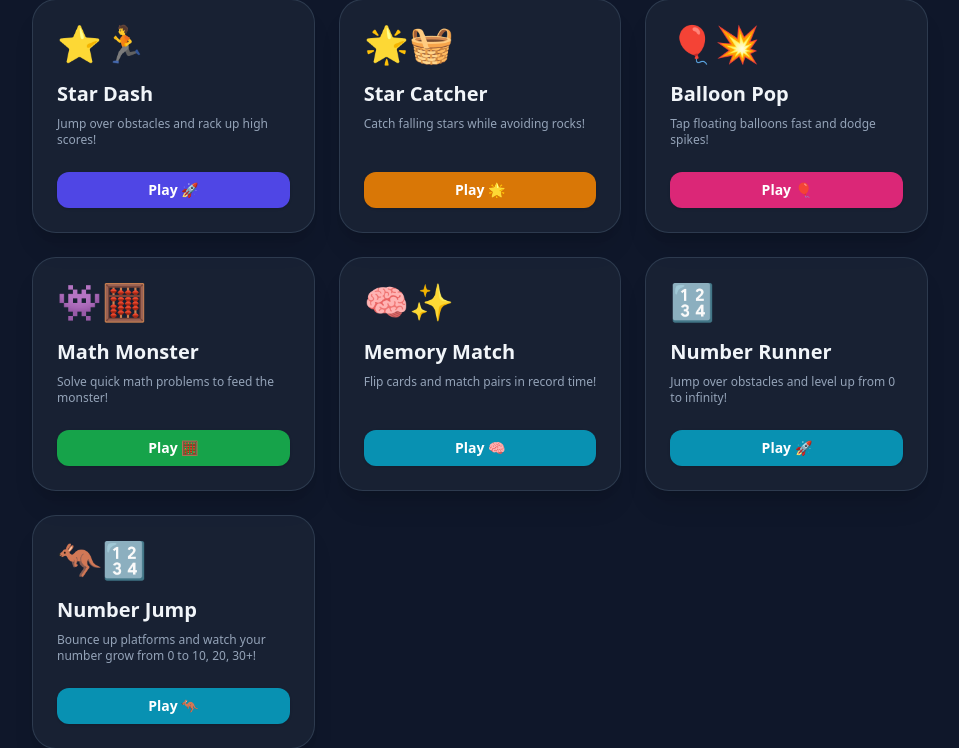
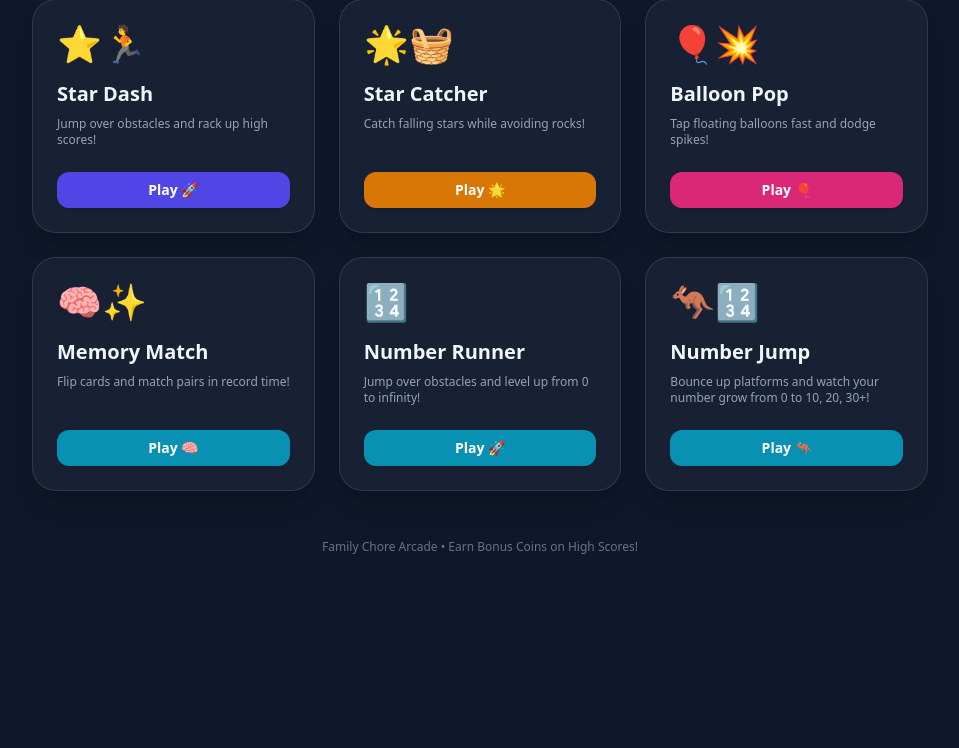
Before and after one commit to bryangerlach/family_chore_app, a Django app: template chores/templates/chores/arcade_hub.html in a window 1280 px wide. Shown: the part 143-891 px from the top of the page, without its empty margins (160-1119 px from the left). After the commit the page ends 697 px from the top, so only its background shows below. Run offline with Django 5.2, Linux system fonts and the light colour scheme; the template is opened without the code that fills it, so the values that code supplies are empty; some libraries are stand-ins or nearby versions.

Commit message:
remove math monster crunch game

```diff
--- a/chores/templates/chores/arcade_hub.html
+++ b/chores/templates/chores/arcade_hub.html
@@ -58,14 +58,14 @@
     </a>
 
     <!-- 4. Math Monster Crunch -->
-    <a href="{% url 'arcade_math_monster' profile.id %}" class="bg-slate-800/60 border border-slate-700/80 hover:border-green-500 p-6 rounded-3xl shadow-xl flex flex-col justify-between transition transform hover:-translate-y-1 group">
+    <!-- <a href="{% url 'arcade_math_monster' profile.id %}" class="bg-slate-800/60 border border-slate-700/80 hover:border-green-500 p-6 rounded-3xl shadow-xl flex flex-col justify-between transition transform hover:-translate-y-1 group">
         <div>
             <div class="text-4xl mb-4">👾🧮</div>
             <h2 class="text-xl font-extrabold text-slate-100 group-hover:text-green-400 transition mb-2">Math Monster</h2>
             <p class="text-slate-400 text-xs mb-6">Solve quick math problems to feed the monster!</p>
         </div>
         <span class="bg-green-600 hover:bg-green-500 text-white font-bold py-2 px-4 rounded-xl text-center text-sm shadow transition">Play 🧮</span>
-    </a>
+    </a> -->
 
     <!-- 5. Memory Match -->
     <a href="{% url 'arcade_memory_match' profile.id %}" class="bg-slate-800/60 border border-slate-700/80 hover:border-cyan-500 p-6 rounded-3xl shadow-xl flex flex-col justify-between transition transform hover:-translate-y-1 group">
```
